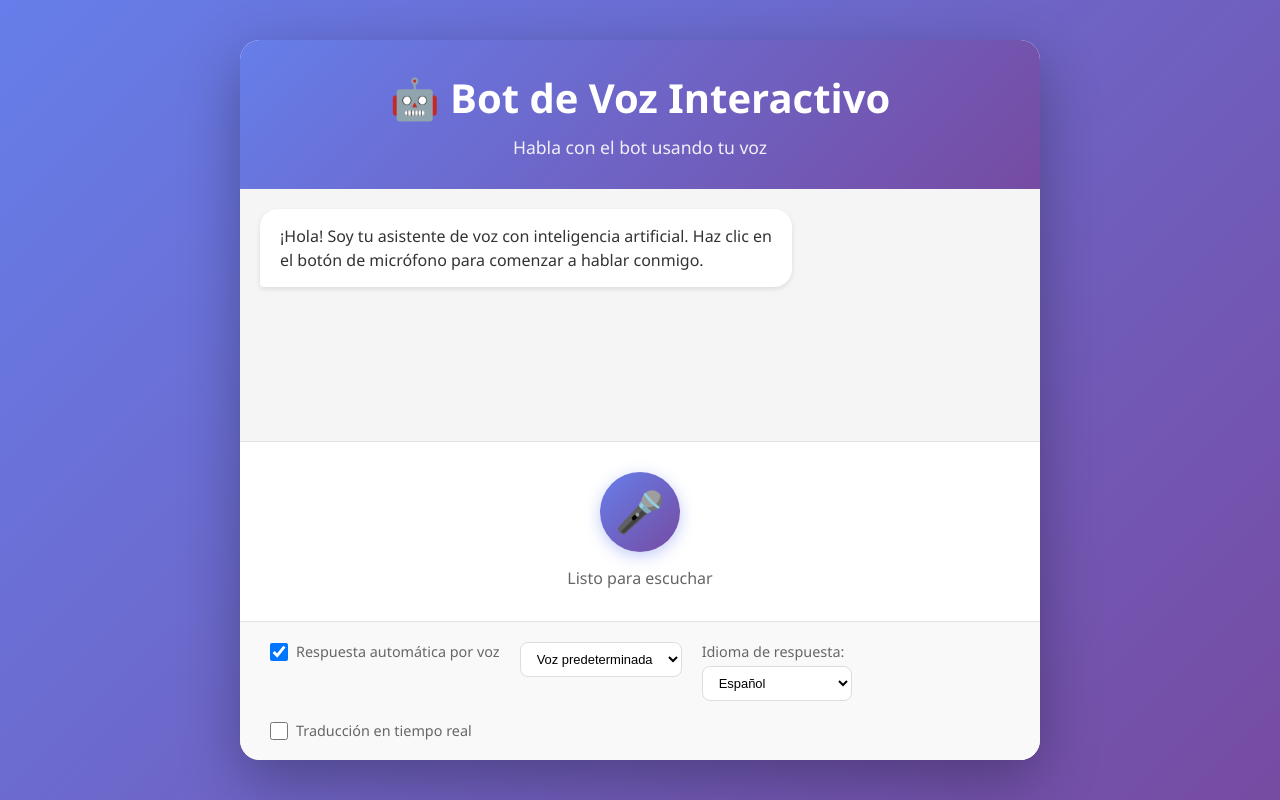
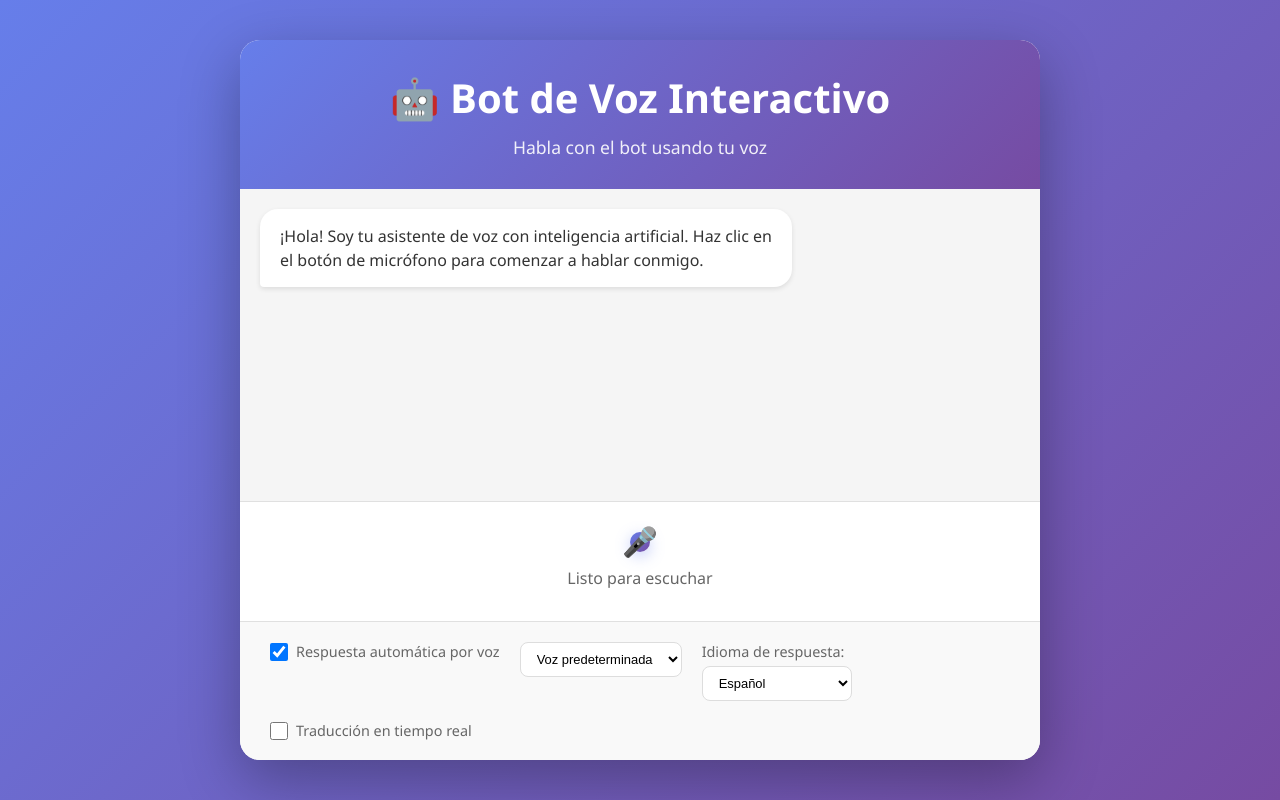
Before and after one commit to hjosue2704/OPEN-IA, a website: page public/index.html in a window 1280 px wide. Drawn offline with Linux system fonts and the light colour scheme.

Commit message:
Reducir tamaño del botón del micrófono

```diff
--- a/public/styles.css
+++ b/public/styles.css
@@ -145,13 +145,13 @@ body {
 }
 
 .mic-button {
-    width: 80px;
-    height: 80px;
+    width: 20px;
+    height: 20px;
     border-radius: 50%;
     border: none;
     background: linear-gradient(135deg, #667eea 0%, #764ba2 100%);
     color: white;
-    font-size: 2.5em;
+    font-size: 1.8em;
     cursor: pointer;
     transition: all 0.3s ease;
     box-shadow: 0 4px 15px rgba(102, 126, 234, 0.4);
```
